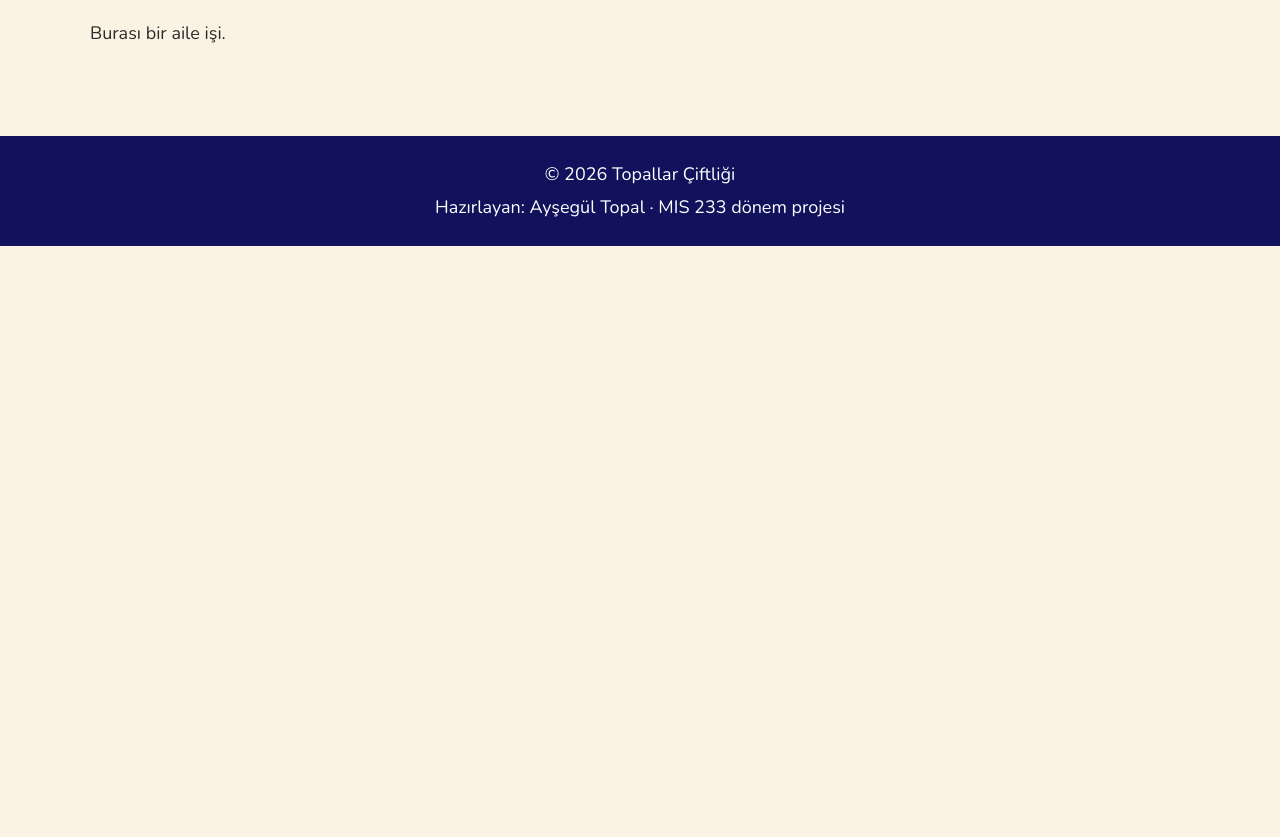
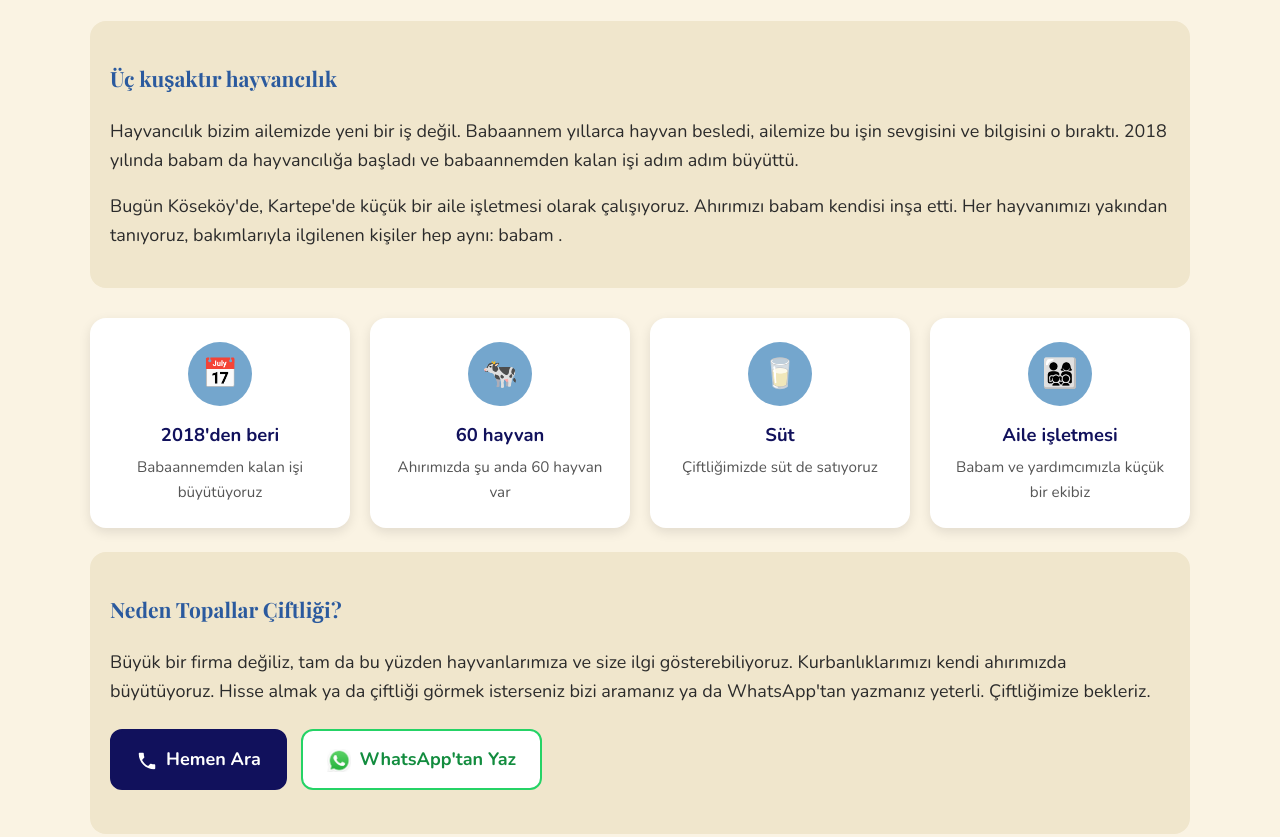
Before and after one commit to aysegultpl7/topallar-ciftligi, a website: page public/hakkimizda.html in a window 1280 px wide. Shown: the part 267-1104 px from the top of the page. Before the commit the page ends 800 px from the top, so only its background shows below. Drawn offline with nearby package versions, Linux system fonts and the light colour scheme.

Commit message:
hakkimizda sayfasi yazildi

```diff
--- a/public/hakkimizda.html
+++ b/public/hakkimizda.html
@@ -26,8 +26,61 @@
   </header>
 
   <main>
-    <h2>Hakkımızda</h2>
-    <p>Burası bir aile işi.</p>
+      <h2>Hakkımızda</h2>
+
+  <section>
+    <h3>Üç kuşaktır hayvancılık</h3>
+    <p>
+      Hayvancılık bizim ailemizde yeni bir iş değil. Babaannem yıllarca hayvan
+      besledi, ailemize bu işin sevgisini ve bilgisini o bıraktı. 2018 yılında
+      babam da hayvancılığa başladı ve babaannemden kalan işi adım adım büyüttü.
+    </p>
+    <p>
+      Bugün Köseköy'de, Kartepe'de küçük bir aile işletmesi olarak çalışıyoruz.
+      Ahırımızı babam kendisi inşa etti. Her hayvanımızı yakından tanıyoruz,
+      bakımlarıyla ilgilenen kişiler hep aynı: babam .
+    </p>
+  </section>
+
+  <div class="ozellikler">
+    <article class="ozellik">
+      <div class="ikon">📅</div>
+      <h4>2018'den beri</h4>
+      <p>Babaannemden kalan işi büyütüyoruz</p>
+    </article>
+
+    <article class="ozellik">
+      <div class="ikon">🐄</div>
+      <h4>60 hayvan</h4>
+      <p>Ahırımızda şu anda 60 hayvan var</p>
+    </article>
+
+    <article class="ozellik">
+      <div class="ikon">🥛</div>
+      <h4>Süt</h4>
+      <p>Çiftliğimizde süt de satıyoruz</p>
+    </article>
+
+    <article class="ozellik">
+      <div class="ikon">👨‍👩‍👧‍👦</div>
+      <h4>Aile işletmesi</h4>
+      <p>Babam ve yardımcımızla küçük bir ekibiz</p>
+    </article>
+  </div>
+
+  <section>
+    <h3>Neden Topallar Çiftliği?</h3>
+    <p>
+      Büyük bir firma değiliz, tam da bu yüzden hayvanlarımıza ve size ilgi
+      gösterebiliyoruz. Kurbanlıklarımızı kendi ahırımızda büyütüyoruz.
+      Hisse almak ya da çiftliği görmek isterseniz bizi aramanız ya da
+      WhatsApp'tan yazmanız yeterli. Çiftliğimize bekleriz.
+    </p>
+    <p>
+      <a class="buton buton-ara" href="tel:+905052586957">Hemen Ara</a>
+      <a class="buton buton-wp" href="https://wa.me/905052586957" target="_blank" rel="noopener">WhatsApp'tan Yaz</a>
+    </p>
+  </section>
   </main>
   <footer>
     <p>&copy; 2026 Topallar Çiftliği</p>
```
